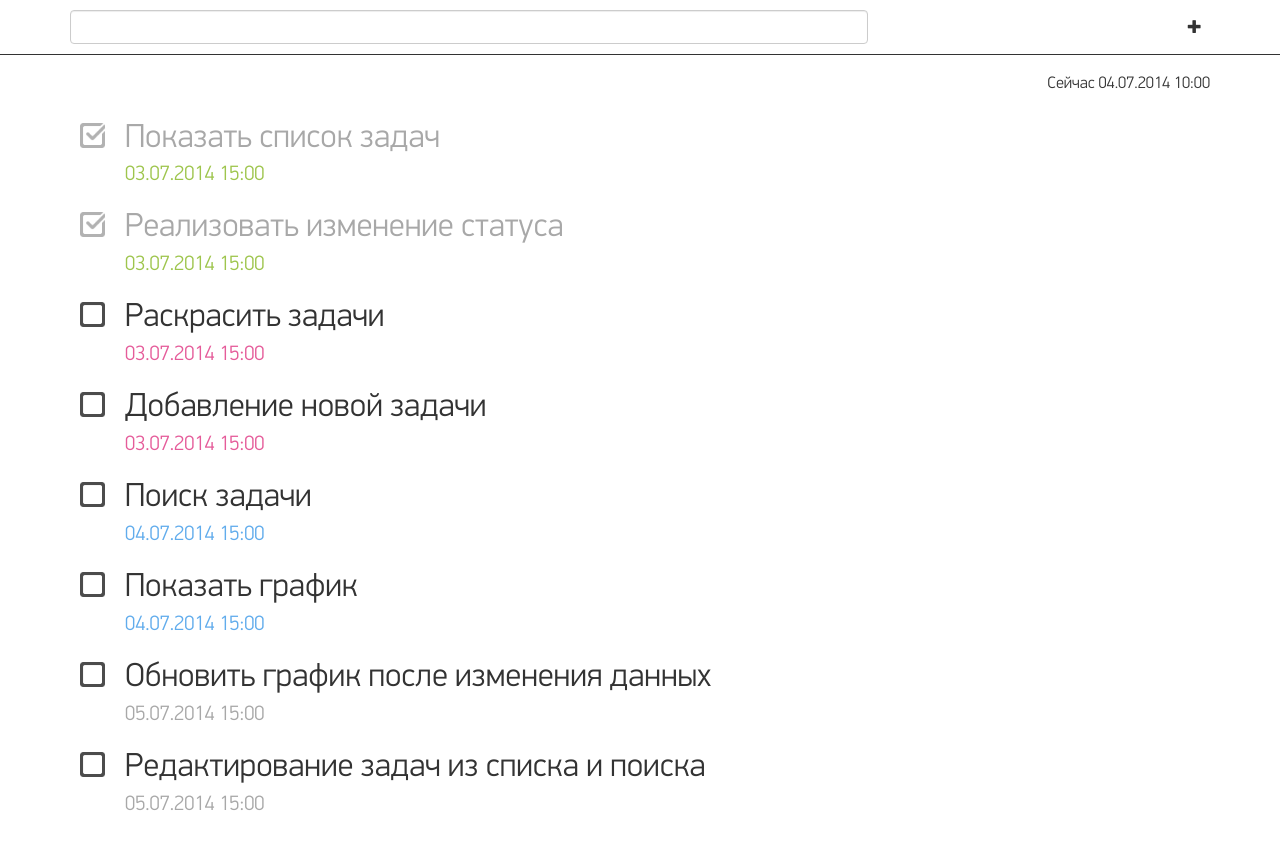
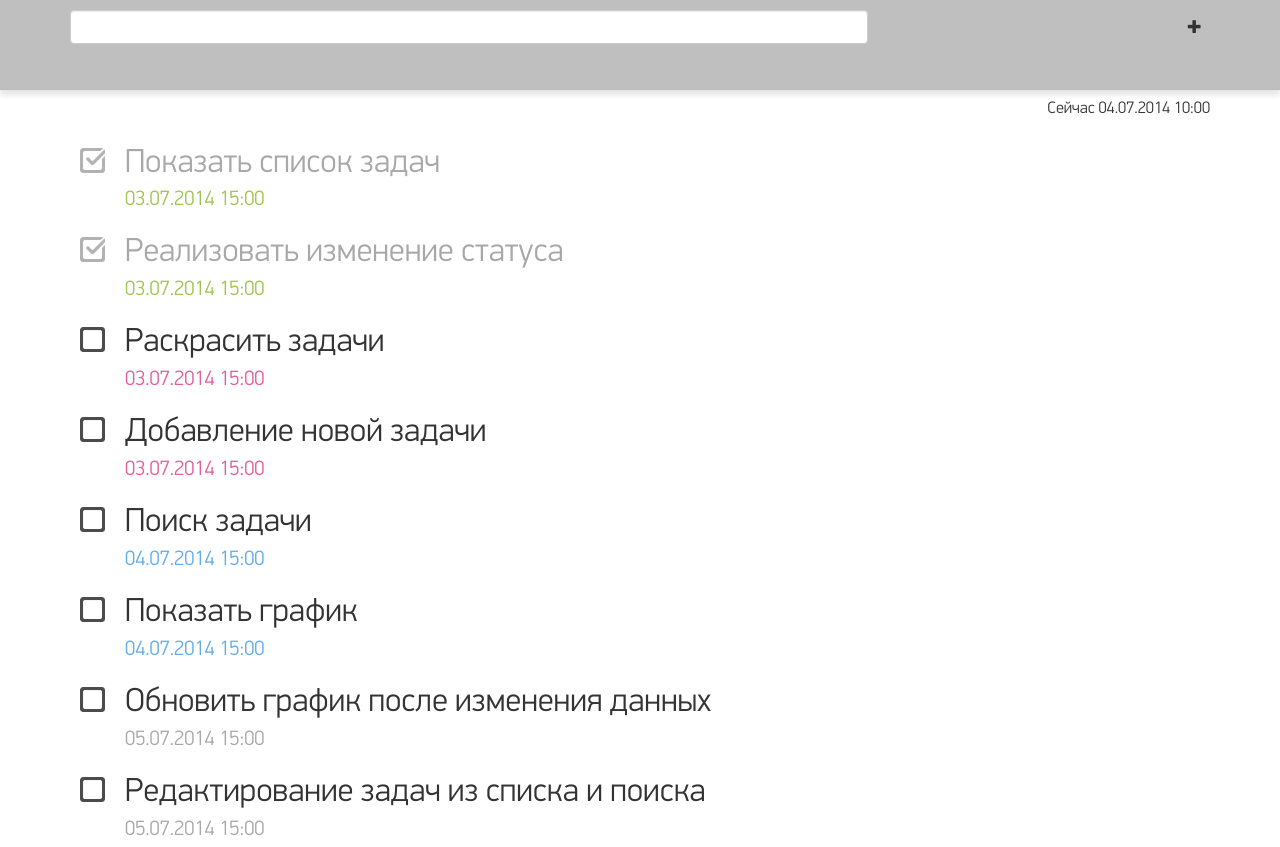
Before and after one commit to FireVolkhov/tasker, a website: page index.html in a window 1280 px wide. Before the commit the page ends 822 px from the top, so only its background shows below. Drawn offline with nearby package versions, Linux system fonts and the light colour scheme; some packages are replaced by stand-ins of ours; a script that the page names is missing.

Commit message:
Доделка верстки топ меню

```diff
--- a/app/top-menu/top-menu.less
+++ b/app/top-menu/top-menu.less
@@ -1,7 +1,15 @@
 .topMenu{
-  border-bottom: 1px solid;
-  margin-bottom: 10px;
+  @background-color: #bfbfbf;
+  @border-color: #bcbcbc;
+  @shadow-color: rgba(0,0,0,0.1);
+
+  height: 90px;
   padding: 10px 0px;
+
+  background-color: @background-color;
+  border-bottom: 1px solid @border-color;
+
+  box-shadow: 0px 5px 5px 0px @shadow-color;
 
   & .topMenu-search-container,
   & .topMenu-buttons-container{
```
Also changed, not shown: app/app.css.
